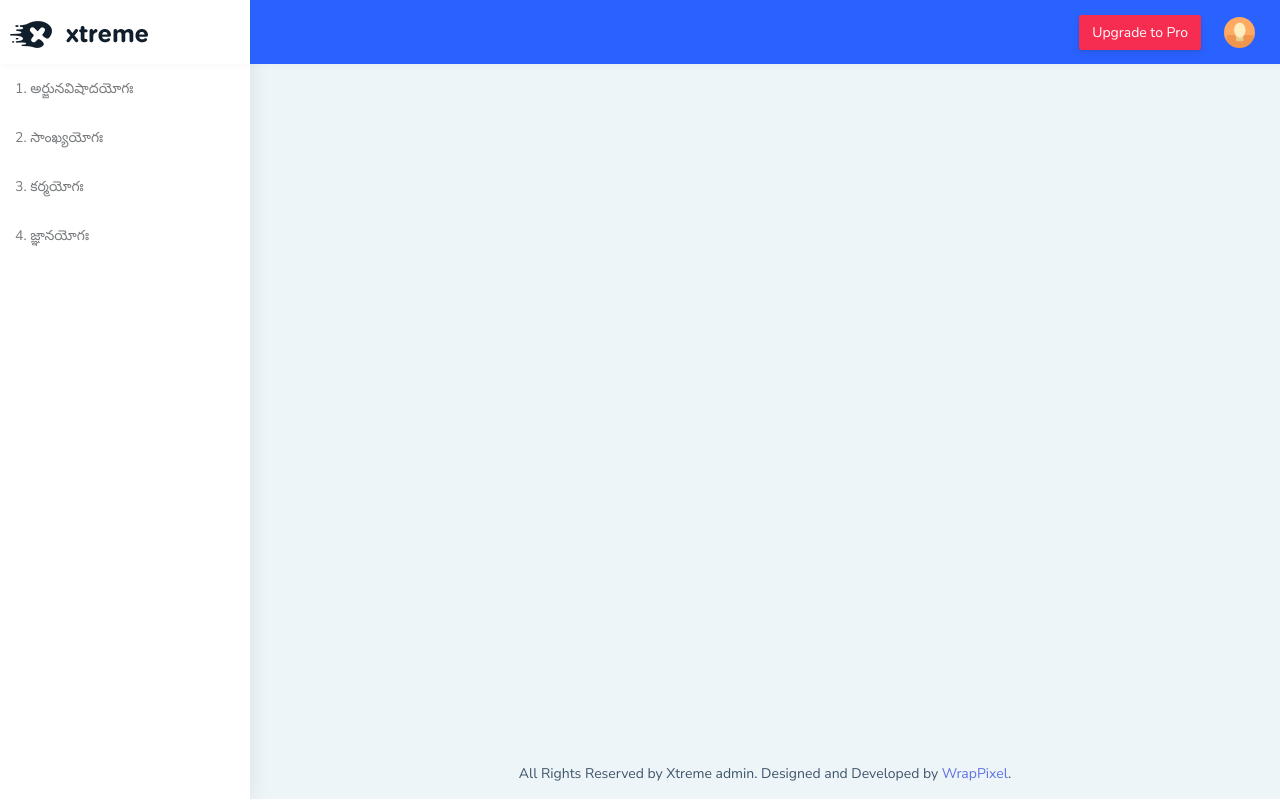
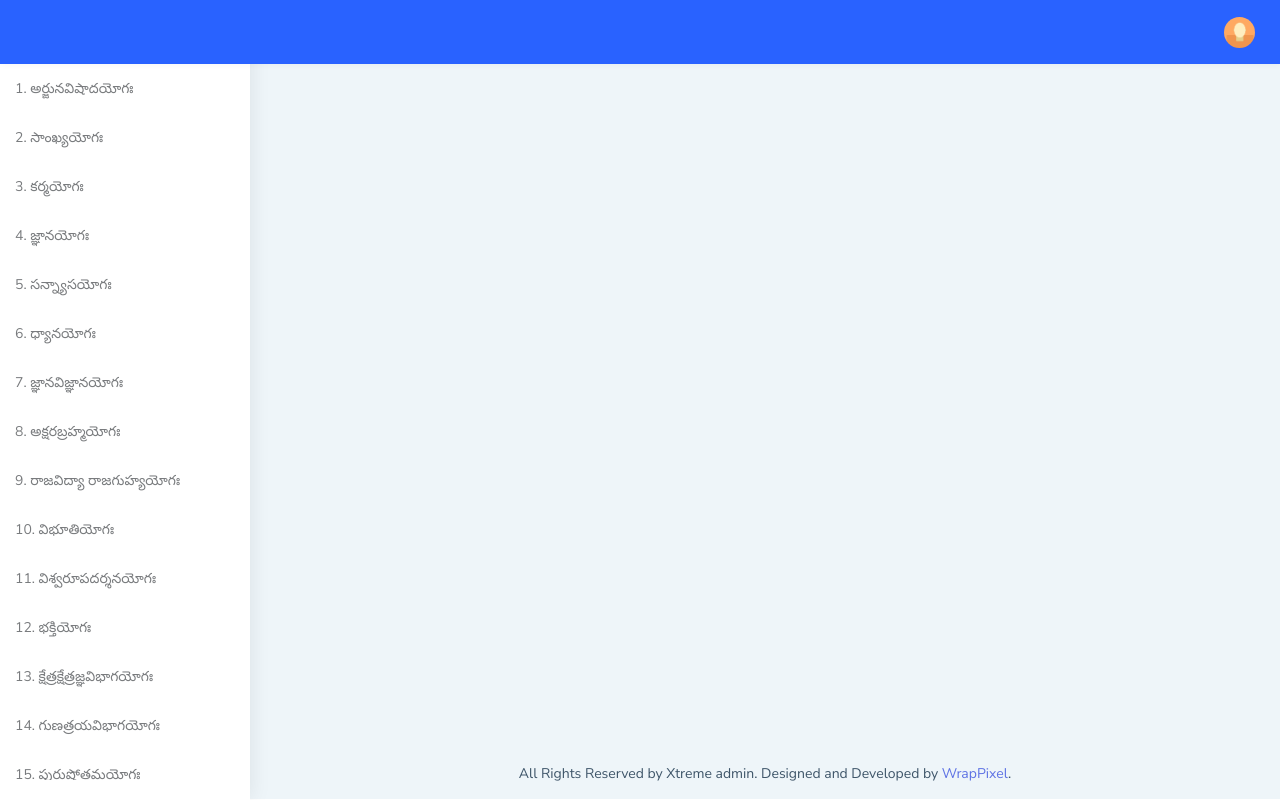
Before and after one commit to annamkishore/bhagavad-gita, a React (Create React App) app: page / in a window 1280 px wide. Built offline with nearby package versions, Linux system fonts and the light colour scheme.

Commit message:
all chapter navigation

```diff
--- a/src/components/header/header.jsx
+++ b/src/components/header/header.jsx
@@ -38,36 +38,15 @@ const Header = () => {
                     {/*--------------------------------------------------------------------------------*/}
                     {/* Logos Or Icon will be goes here for Light Layout && Dark Layout                */}
                     {/*--------------------------------------------------------------------------------*/}
-                    <NavbarBrand href="/">
-                        <b className="logo-icon">
-                            <img src={logodarkicon} alt="homepage" className="dark-logo" />
-                            <img
-                                src={logolighticon}
-                                alt="homepage"
-                                className="light-logo"
-                            />
-                        </b>
-                        <span className="logo-text">
-                            <img src={logodarktext} alt="homepage" className="dark-logo" />
-                            <img
-                                src={logolighttext}
-                                className="light-logo"
-                                alt="homepage"
-                            />
-                        </span>
-                    </NavbarBrand>
                     {/*--------------------------------------------------------------------------------*/}
                     {/* Mobile View Toggler  [visible only after 768px screen]                         */}
                     {/*--------------------------------------------------------------------------------*/}
                     <button className="btn-link nav-toggler d-block d-md-none" onClick={() => showMobilemenu()}>
-                        <i className="ti-menu ti-close" />
+                        <i className="ti-menu ti-close"/>
                     </button>
                 </div>
-                <Collapse className="navbarbg" navbar data-navbarbg="skin1" >
+                <Collapse className="navbarbg" navbar data-navbarbg="skin1">
                     <Nav className="ml-auto float-right" navbar>
-                        <NavItem>
-                            <a href="link" className="btn btn-danger mr-2" style={{ marginTop: '15px' }}>Upgrade to Pro</a>
-                        </NavItem>
                         {/*--------------------------------------------------------------------------------*/}
                         {/* Start Profile Dropdown                                                         */}
                         {/*--------------------------------------------------------------------------------*/}
@@ -82,27 +61,26 @@ const Header = () => {
                             </DropdownToggle>
                             <DropdownMenu right className="user-dd">
                                 <DropdownItem>
-                                    <i className="ti-user mr-1 ml-1" /> My Account
+                                    <i className="ti-user mr-1 ml-1"/> My Account
                                 </DropdownItem>
                                 <DropdownItem>
-                                    <i className="ti-wallet mr-1 ml-1" /> My Balance
+                                    <i className="ti-wallet mr-1 ml-1"/> My Balance
                                 </DropdownItem>
                                 <DropdownItem>
-                                    <i className="ti-email mr-1 ml-1" /> Inbox
+                                    <i className="ti-email mr-1 ml-1"/> Inbox
                                 </DropdownItem>
-                                <DropdownItem divider />
+                                <DropdownItem divider/>
                                 <DropdownItem>
-                                    <i className="ti-settings mr-1 ml-1" /> Account Settings
+                                    <i className="ti-settings mr-1 ml-1"/> Account Settings
                                 </DropdownItem>
-                                <DropdownItem divider />
-                                <DropdownItem href="/pages/login">
-                                    <i className="fa fa-power-off mr-1 ml-1" /> Logout
+                                <DropdownItem divider/>
+                                <DropdownItem href="#/3">
+                                    <i className="fa fa-power-off mr-1 ml-1"/> Logout
                                 </DropdownItem>
-                                <DropdownItem divider />
+                                <DropdownItem divider/>
                                 <Button
                                     color="success"
-                                    className="btn-rounded ml-3 mb-2 mt-2"
-                                >
+                                    className="btn-rounded ml-3 mb-2 mt-2">
                                     View Profile
                                 </Button>
                             </DropdownMenu>
--- a/src/routes/routing.jsx
+++ b/src/routes/routing.jsx
@@ -32,6 +32,90 @@ var ThemeRoutes = [
     {
         path: '/4',
         name: '4. జ్ఞానయోగః',
+        icon: 'mdi mdi-toggle-switch',
+        component: Book
+    },
+    {
+        path: '/5',
+        name: '5. సన్న్యాసయోగః',
+        // icon: 'mdi mdi-toggle-switch',
+        component: Book
+    },
+    {
+        path: '/6',
+        name: '6. ధ్యానయోగః',
+        icon: 'mdi mdi-toggle-switch',
+        component: Book
+    },
+    {
+        path: '/7',
+        name: '7. జ్ఞానవిజ్ఞానయోగః',
+        icon: 'mdi mdi-toggle-switch',
+        component: Book
+    },
+    {
+        path: '/8',
+        name: '8. అక్షరబ్రహ్మయోగః',
+        icon: 'mdi mdi-toggle-switch',
+        component: Book
+    },
+    {
+        path: '/9',
+        name: '9. రాజవిద్యా రాజగుహ్యయోగః',
+        // icon: 'mdi mdi-toggle-switch',
+        component: Book
+    },
+    {
+        path: '/10',
+        name: '10. విభూతియోగః',
+        icon: 'mdi mdi-toggle-switch',
+        component: Book
+    },
+    {
+        path: '/11',
+        name: '11. విశ్వరూపదర్శనయోగః',
+        icon: 'mdi mdi-toggle-switch',
+        component: Book
+    },
+    {
+        path: '/12',
+        name: '12. భక్తియోగః',
+        icon: 'mdi mdi-toggle-switch',
+        component: Book
+    },
+    {
+        path: '/13',
+        name: '13. క్షేత్రక్షేత్రజ్ఞవిభాగయోగః',
+        // icon: 'mdi mdi-toggle-switch',
+        component: Book
+    },
+    {
+        path: '/14',
+        name: '14. గుణత్రయవిభాగయోగః',
+        icon: 'mdi mdi-toggle-switch',
+        component: Book
+    },
+    {
+        path: '/15',
+        name: '15. పురుషోత్తమయోగః',
+        icon: 'mdi mdi-toggle-switch',
+        component: Book
+    },
+    {
+        path: '/16',
+        name: '16. దైవాసురసంపద్విభాగయోగః',
+        icon: 'mdi mdi-toggle-switch',
+        component: Book
+    },
+    {
+        path: '/17',
+        name: '17. శ్రద్ధాత్రయవిభాగయోగః',
+        // icon: 'mdi mdi-toggle-switch',
+        component: Book
+    },
+    {
+        path: '/18',
+        name: '18. మోక్షసన్న్యాసయోగః',
         icon: 'mdi mdi-toggle-switch',
         component: Book
     }
```
Lines whose indentation alone changed are shown as unchanged.
